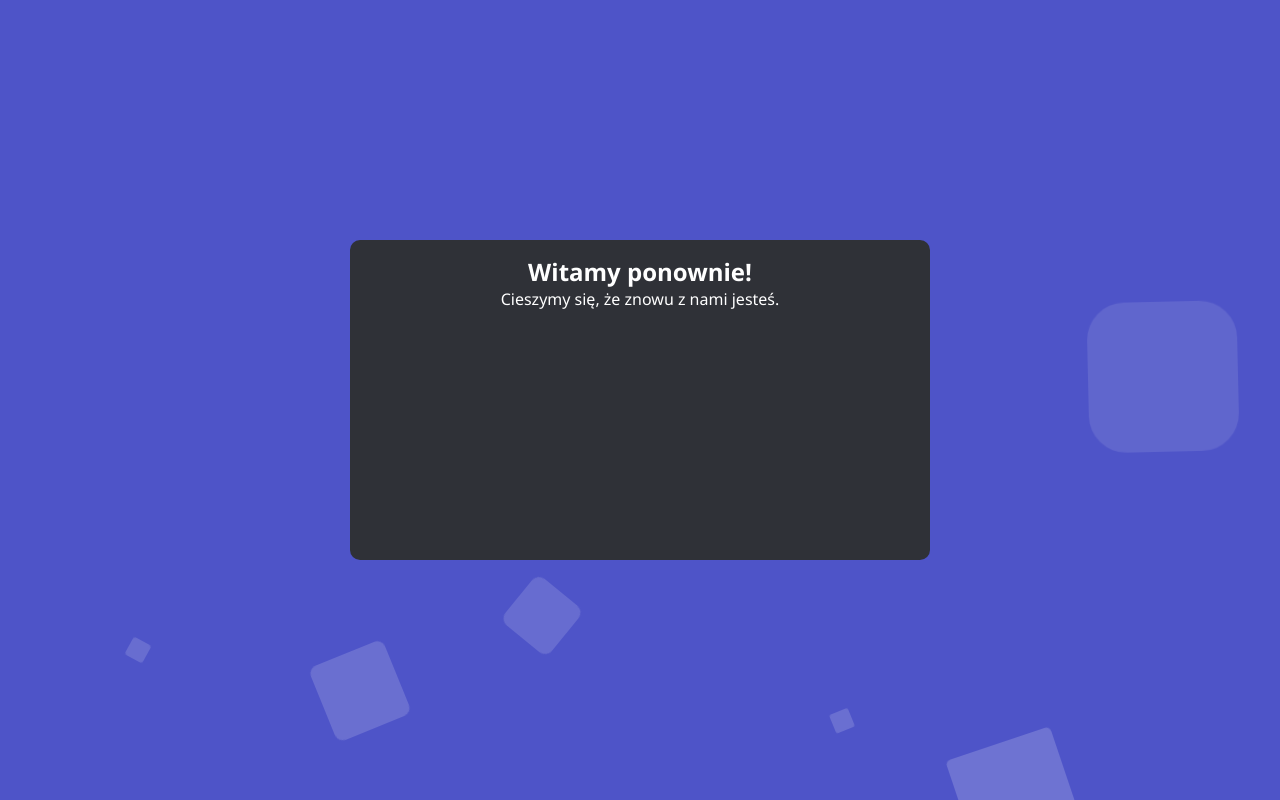
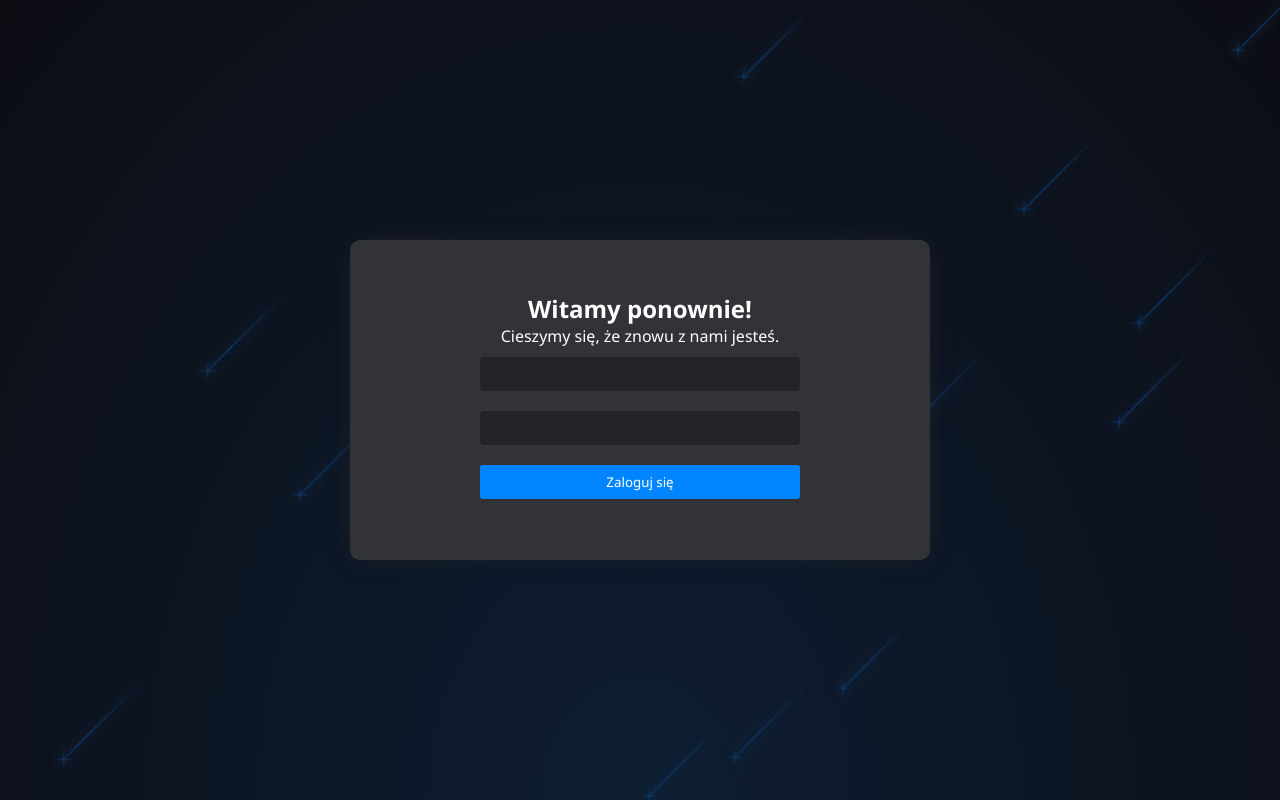
Before and after one commit to SuperKingPL/SurveyApp, a React (Create React App) app in the folder frontend/: page /login in a window 1280 px wide. Built offline with nearby package versions, Linux system fonts and the light colour scheme.

Commit message:
Login new background & serversbar servers.

```diff
--- a/frontend/package.json
+++ b/frontend/package.json
@@ -19,6 +19,7 @@
     "react-dom": "^18.2.0",
     "react-router-dom": "^6.10.0",
     "react-scripts": "5.0.1",
+    "sass": "^1.62.0",
     "styled-components": "^5.3.9",
     "typescript": "^4.9.5",
     "web-vitals": "^2.1.4"
--- /dev/null
+++ b/frontend/src/components/starsBackground.tsx
@@ -0,0 +1,60 @@
+import '../styles/animatedBackground.scss'
+
+const StarsBackground = () => {
+    return (
+        <div className="stars">
+            <div className="star"></div>
+            <div className="star"></div>
+            <div className="star"></div>
+            <div className="star"></div>
+            <div className="star"></div>
+            <div className="star"></div>
+            <div className="star"></div>
+            <div className="star"></div>
+            <div className="star"></div>
+            <div className="star"></div>
+            <div className="star"></div>
+            <div className="star"></div>
+            <div className="star"></div>
+            <div className="star"></div>
+            <div className="star"></div>
+            <div className="star"></div>
+            <div className="star"></div>
+            <div className="star"></div>
+            <div className="star"></div>
+            <div className="star"></div>
+            <div className="star"></div>
+            <div className="star"></div>
+            <div className="star"></div>
+            <div className="star"></div>
+            <div className="star"></div>
+            <div className="star"></div>
+            <div className="star"></div>
+            <div className="star"></div>
+            <div className="star"></div>
+            <div className="star"></div>
+            <div className="star"></div>
+            <div className="star"></div>
+            <div className="star"></div>
+            <div className="star"></div>
+            <div className="star"></div>
+            <div className="star"></div>
+            <div className="star"></div>
+            <div className="star"></div>
+            <div className="star"></div>
+            <div className="star"></div>
+            <div className="star"></div>
+            <div className="star"></div>
+            <div className="star"></div>
+            <div className="star"></div>
+            <div className="star"></div>
+            <div className="star"></div>
+            <div className="star"></div>
+            <div className="star"></div>
+            <div className="star"></div>
+            <div className="star"></div>
+        </div>
+    )
+}
+
+export default StarsBackground
--- a/frontend/src/index.tsx
+++ b/frontend/src/index.tsx
@@ -5,6 +5,7 @@
 import reportWebVitals from './reportWebVitals';
 import { BrowserRouter, Routes, Route } from "react-router-dom";
 import Login from './pages/Login';
+import Register from './pages/Register';
 
 const root = ReactDOM.createRoot(
   document.getElementById('root') as HTMLElement
@@ -15,6 +16,7 @@
       <Routes>
         <Route path="/app" element={<App/>}/>
         <Route path="/login" element={<Login/>}/>
+        <Route path="/register" element={<Register/>}/>
       </Routes>
     </BrowserRouter>
   </React.StrictMode>
--- a/frontend/src/pages/Login.tsx
+++ b/frontend/src/pages/Login.tsx
@@ -1,27 +1,18 @@
 import '../styles/login.css'
-import '../styles/animatedBackground.css'
+import '../styles/animatedBackground.scss'
+import StarsBackground from '../components/starsBackground'
 
 const Login = () => {
     return (
         <div>
-            <div className="loginForm">
+            <div className="Form">
                 <h2>Witamy ponownie!</h2>
                 <span>Cieszymy się, że znowu z nami jesteś.</span>
+                <input/>
+                <input/>
+                <button style={{width: 320}}>Zaloguj się</button>
             </div>
-            <div className="area" >
-                <ul className="circles">
-                    <li></li>
-                    <li></li>
-                    <li></li>
-                    <li></li>
-                    <li></li>
-                    <li></li>
-                    <li></li>
-                    <li></li>
-                    <li></li>
-                    <li></li>
-                </ul>
-            </div>
+            <StarsBackground/>
         </div>
     )
 }
--- /dev/null
+++ b/frontend/src/pages/Register.tsx
@@ -0,0 +1,14 @@
+import StarsBackground from "../components/starsBackground"
+
+const Register = () => {
+    return (
+        <div>
+            <div className="Form">
+
+            </div>
+            <StarsBackground/>
+        </div>
+    )
+}
+
+export default Register
--- a/frontend/src/styles/App.css
+++ b/frontend/src/styles/App.css
@@ -1,6 +1,8 @@
 @import url('https://fonts.googleapis.com/css2?family=Jost:wght@200;400;500;600;700&display=swap');
-body {background-color: var(--background1);}
+.appMount {background-color: var(--background1); width: 100vw; height: 100vh;}
 .ServersBar {
+  display: flex;
+  align-items: center;
   width: 100%;
   height: 90px;
   background-color: var(--background1);
@@ -173,6 +175,7 @@
 button {
   border: none;
   padding: 8px;
+  margin: 10px;
   background-color: rgb(0, 132, 255);
   border-radius: 3px;
   min-width: 120px;
@@ -246,3 +249,31 @@
   filter: brightness(120%);
   transition: filter 0.2s;
 }
+
+input:not(.textInput > input) {
+  padding: 8px;
+  border: none;
+  margin: 10px;
+  background-color: var(--background5);
+  min-width: 320px;
+  border-radius: 4px;
+  outline: none;
+  color: white;
+}
+.serverThumb {
+  display: flex;
+  justify-content: center;
+  align-items: center;
+  border-radius: 50%;
+  margin: 5px;
+  background-size: cover;
+  background-position: center;
+  background-color: var(--background2);
+  width: 70px;
+  height: 70px;
+  transition: border-radius 0.2s;
+}
+.serverThumb:hover {
+  border-radius: 20%;
+  transition: border-radius 0.2s;
+}
--- a/frontend/src/styles/animatedBackground.css
+++ /dev/null
@@ -1,134 +0,0 @@
-@import url('https://fonts.googleapis.com/css?family=Exo:400,700');
-
-*{
-    margin: 0px;
-    padding: 0px;
-}
-
-body{
-    font-family: 'Exo', sans-serif;
-}
-
-
-.context {
-    width: 100%;
-    position: absolute;
-    top:50vh;
-
-}
-
-.context h1{
-    text-align: center;
-    color: #fff;
-    font-size: 50px;
-}
-
-
-.area {
-    background: #4e54c8;
-    background: -webkit-linear-gradient(to left, #8f94fb, #4e54c8);
-    width: 100%;
-    height:100vh;
-}
-.circles {
-    position: absolute;
-    top: 0;
-    left: 0;
-    width: 100%;
-    height: 100%;
-    overflow: hidden;
-}
-.circles li{
-    position: absolute;
-    display: block;
-    list-style: none;
-    width: 20px;
-    height: 20px;
-    background: rgba(255, 255, 255, 0.2);
-    animation: animate 25s linear infinite;
-    bottom: -150px;
-}
-.circles li:nth-child(1){
-    left: 25%;
-    width: 80px;
-    height: 80px;
-    animation-delay: 0s;
-}
-.circles li:nth-child(2) {
-    left: 10%;
-    width: 20px;
-    height: 20px;
-    animation-delay: 2s;
-    animation-duration: 12s;
-}
-.circles li:nth-child(3) {
-    left: 70%;
-    width: 20px;
-    height: 20px;
-    animation-delay: 4s;
-}
-.circles li:nth-child(4) {
-    left: 40%;
-    width: 60px;
-    height: 60px;
-    animation-delay: 0s;
-    animation-duration: 18s;
-}
-.circles li:nth-child(5) {
-    left: 65%;
-    width: 20px;
-    height: 20px;
-    animation-delay: 0s;
-}
-.circles li:nth-child(6) {
-    left: 75%;
-    width: 110px;
-    height: 110px;
-    animation-delay: 3s;
-}
-.circles li:nth-child(7) {
-    left: 35%;
-    width: 150px;
-    height: 150px;
-    animation-delay: 7s;
-}
-.circles li:nth-child(8) {
-    left: 50%;
-    width: 25px;
-    height: 25px;
-    animation-delay: 15s;
-    animation-duration: 45s;
-}
-.circles li:nth-child(9){
-    left: 20%;
-    width: 15px;
-    height: 15px;
-    animation-delay: 2s;
-    animation-duration: 35s;
-}
-
-.circles li:nth-child(10){
-    left: 85%;
-    width: 150px;
-    height: 150px;
-    animation-delay: 0s;
-    animation-duration: 11s;
-}
-
-
-
-@keyframes animate {
-
-    0%{
-        transform: translateY(0) rotate(0deg);
-        opacity: 1;
-        border-radius: 0;
-    }
-
-    100%{
-        transform: translateY(-1000px) rotate(720deg);
-        opacity: 0;
-        border-radius: 50%;
-    }
-
-}
--- /dev/null
+++ b/frontend/src/styles/animatedBackground.scss
@@ -0,0 +1,114 @@
+@mixin sp-layout {
+    @media screen and (max-width: 750px) {
+      @content;
+    }
+  }
+
+  body {
+    display: flex;
+    justify-content: center;
+    align-items: center;
+    min-height: 100vh;
+     background: radial-gradient(ellipse at bottom, #0d1d31 0%, #0c0d13 100%);
+    overflow: hidden;
+  }
+
+  @function random_range($min, $max) {
+    $rand: random();
+    $random_range: $min + floor($rand * (($max - $min) + 1));
+    @return $random_range;
+  }
+
+  .stars {
+    position: fixed;
+    top: 0;
+    left: 0;
+    width: 100%;
+    height: 120%;
+    transform: rotate(-45deg);
+  }
+
+  .star {
+    $star-count: 50;
+    --star-color: #0d3768;
+    --star-tail-length: 6em;
+    --star-tail-height: 2px;
+    --star-width: calc(var(--star-tail-length) / 6);
+    --fall-duration: 9s;
+    --tail-fade-duration: var(--fall-duration);
+
+    position: absolute;
+    top: var(--top-offset);
+    left: 0;
+    width: var(--star-tail-length);
+    height: var(--star-tail-height);
+    color: var(--star-color);
+    background: linear-gradient(45deg, currentColor, transparent);
+    border-radius: 50%;
+    filter: drop-shadow(0 0 6px currentColor);
+    transform: translate3d(104em, 0, 0);
+    animation: fall var(--fall-duration) var(--fall-delay) linear infinite, tail-fade var(--tail-fade-duration) var(--fall-delay) ease-out infinite;
+
+    @include sp-layout {
+      // For mobile performance, tail-fade animation will be removed QAQ
+      animation: fall var(--fall-duration) var(--fall-delay) linear infinite;
+    }
+
+    @for $i from 1 through $star-count {
+      &:nth-child(#{$i}) {
+        --star-tail-length: #{random_range(500em, 750em) / 100};
+        --top-offset: #{random_range(0vh, 10000vh) / 100};
+        --fall-duration: #{random_range(6000, 12000s) / 1000};
+        --fall-delay: #{random_range(0, 10000s) / 1000};
+      }
+    }
+
+    &::before, &::after {
+      position: absolute;
+      content: '';
+      top: 0;
+      left: calc(var(--star-width) / -2);
+      width: var(--star-width);
+      height: 100%;
+      background: linear-gradient(45deg, transparent, currentColor, transparent);
+      border-radius: inherit;
+      animation: blink 2s linear infinite;
+    }
+
+    &::before {
+      transform: rotate(45deg);
+    }
+
+    &::after {
+      transform: rotate(-45deg);
+    }
+  }
+
+  @keyframes fall {
+    to {
+      transform: translate3d(-30em, 0, 0);
+    }
+  }
+
+  @keyframes tail-fade {
+    0%, 50% {
+      width: var(--star-tail-length);
+      opacity: 1;
+    }
+
+    70%, 80% {
+      width: 0;
+      opacity: 0.4;
+    }
+
+    100% {
+      width: 0;
+      opacity: 0;
+    }
+  }
+
+  @keyframes blink {
+    50% {
+      opacity: 0.6;
+    }
+  }
--- a/frontend/src/styles/login.css
+++ b/frontend/src/styles/login.css
@@ -1,11 +1,12 @@
-.loginForm {
+.Form {
     position: absolute;
     display: flex;
     flex-direction: column;
+    justify-content: center;
     align-items: center;
     z-index: 20;
     border-radius: 10px;
-    background-color: var(--background3);
+    background-color: var(--background6);
     width: 580px;
     height: 320px;
     transform: translate(-50%, -50%);
@@ -13,4 +14,5 @@
     left: 50%;
     color: white;
     padding: 15px;
+    box-shadow: 0px 0px 24px -5px rgba(35, 36, 41, 1);
 }
--- a/frontend/src/styles/theme.css
+++ b/frontend/src/styles/theme.css
@@ -4,6 +4,7 @@
     --background3: #2f3137;
     --background4: #37393f;
     --background5: #232429;
+    --background6: #313338;
     --disabled: #9a9ca3;
     --defaultUserAvatar: 'https://cdn-icons-png.flaticon.com/512/149/149071.png';
 }
```
Also changed, not shown: frontend/src/components/serverThumbnail.tsx (added, +31 -0 lines), frontend/src/pages/App.tsx (+11 -10 lines), 1 other file (tests, documents, lock files or other folders).
